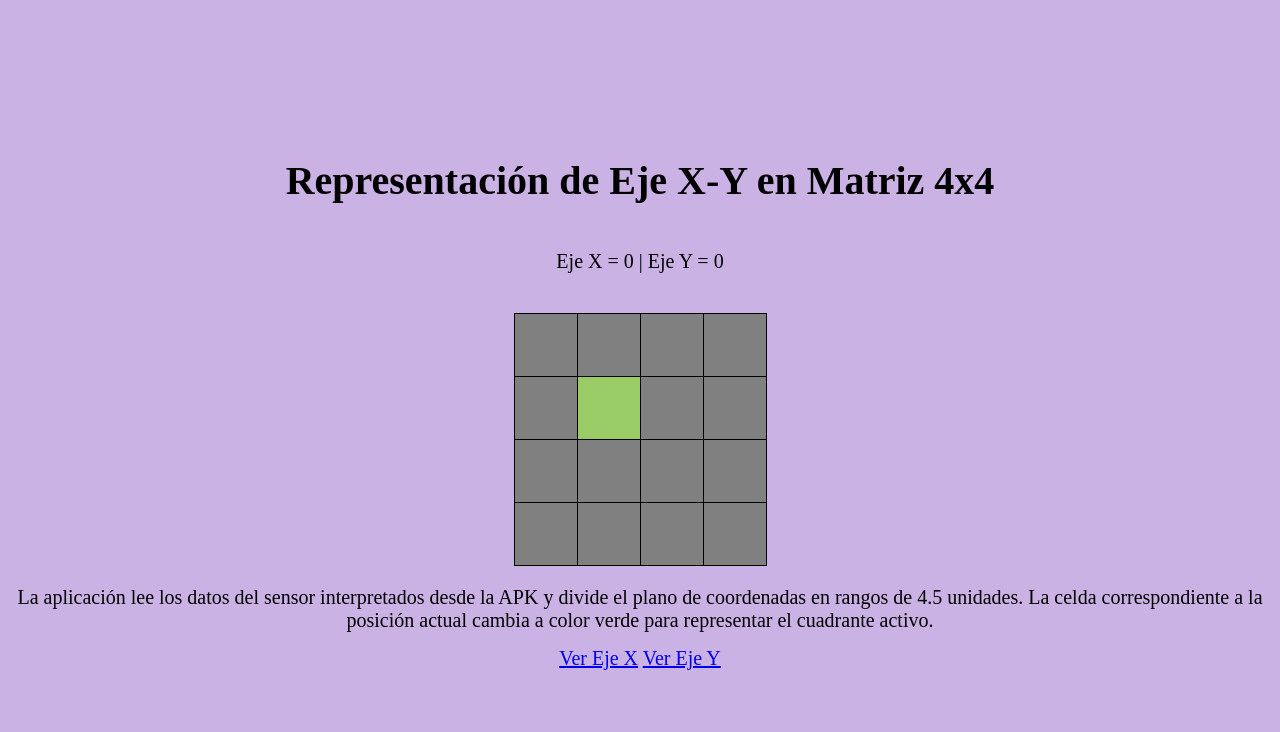
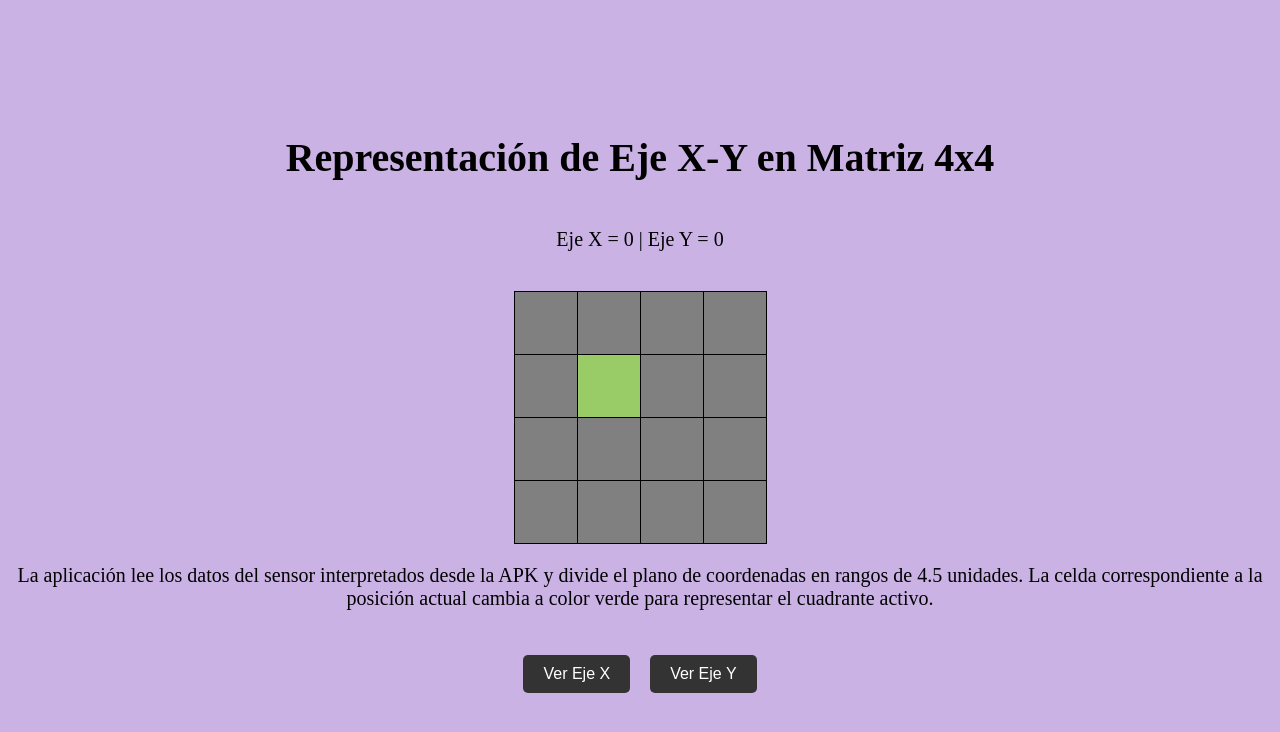
Before and after one commit to Velcy-a/l401-velcyasseh2, a Flask app: page / in a window 1280 px wide. Shown: the top 732 px of the page. Run offline with Flask 3, Linux system fonts and the light colour scheme; data that the repository does not hold is empty.

Commit message:
Actualización página principal.

```diff
--- a/templates/index.html
+++ b/templates/index.html
@@ -36,6 +36,22 @@
             text-align: center;
             max-width: 1600px;
             margin-bottom: 15px;
+        }
+
+        #menu-navegacion {
+            margin-top: 30px;
+            display: flex;
+            gap: 20px;
+        }
+
+        #link-principal, #link-alternativo {
+            color: #fff;
+            background-color: #333;
+            padding: 10px 20px;
+            text-decoration: none;
+            border-radius: 5px;
+            font-family: sans-serif;
+            font-size: 16px;
         }
 
 
```
Also changed, not shown: capturas/Matriz.png.
